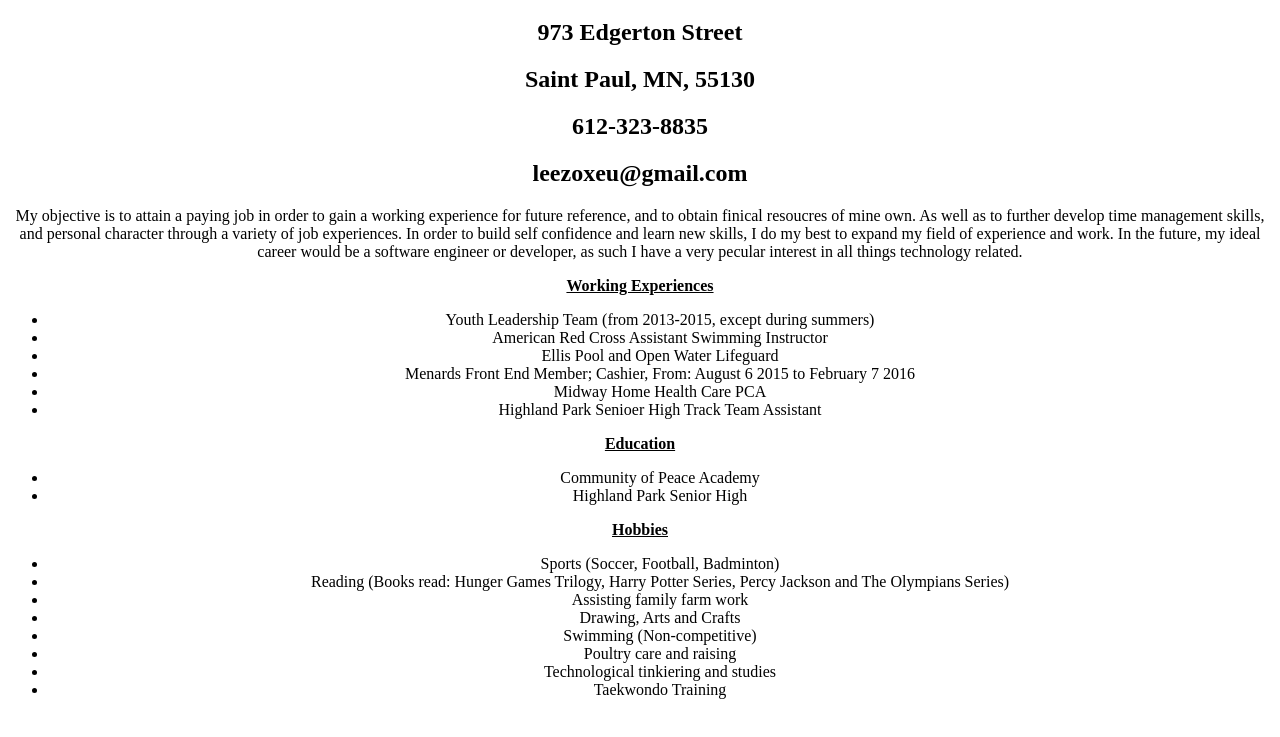
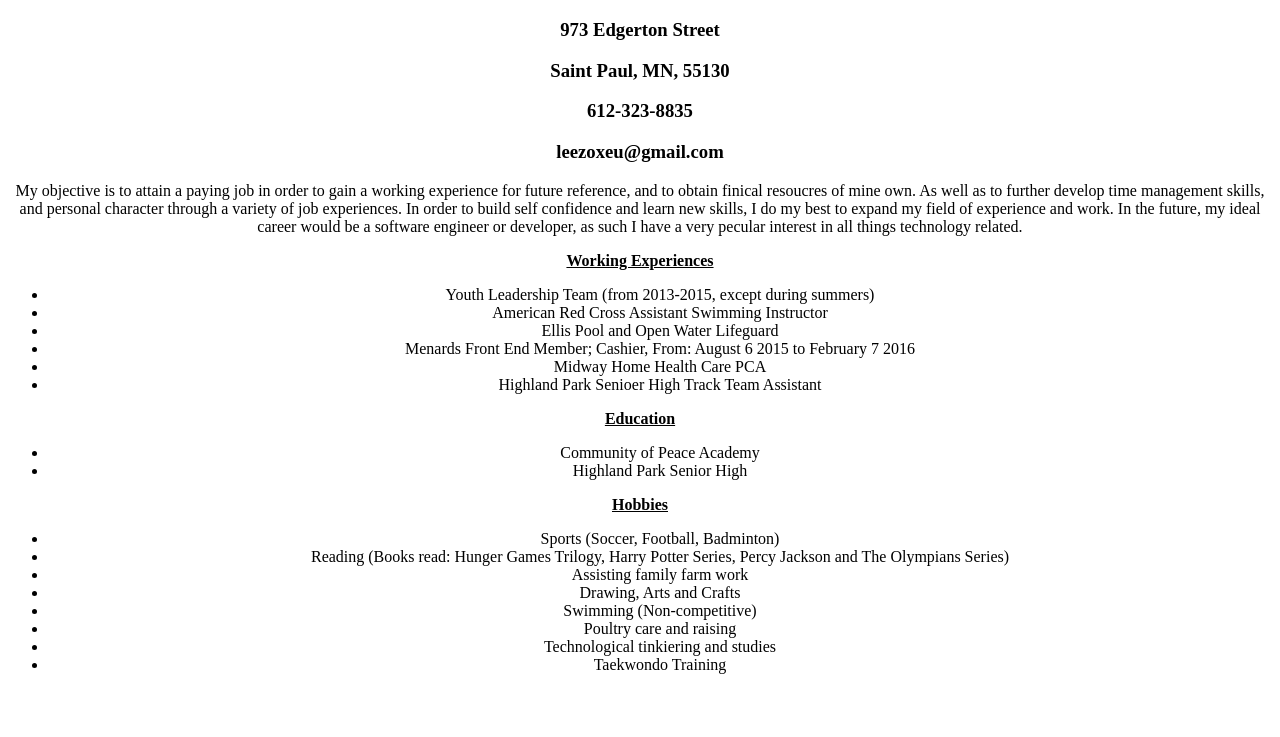
Before and after one commit to zoxLee/zoxLee.github.io, a plain HTML site: page index.html in a window 1280 px wide. Shown: the part 61-798 px from the top of the page. Drawn offline with Linux system fonts and the light colour scheme.

Commit message:
Update index.html

```diff
--- a/index.html
+++ b/index.html
@@ -6,10 +6,10 @@
  <body>
 
 <h1> Zoxeu Lee </h1>
-<h2> 973 Edgerton Street</h2>
-<h2> Saint Paul, MN, 55130</h2>
-<h2> 612-323-8835</h2>
-<h2> leezoxeu@gmail.com</h2>
+<h3> 973 Edgerton Street</h3>
+<h3> Saint Paul, MN, 55130</h3>
+<h3> 612-323-8835</h3>
+<h3> leezoxeu@gmail.com</h3>
 
   <p>My objective is to attain a paying job in order to gain a working experience for future reference, and to obtain finical resoucres of mine own. As well as to further develop time management skills, and personal character through a variety of job experiences.
     In order to build self confidence and learn new skills, I do my best to expand my field of experience and work. In the future, my ideal career would be a software engineer or developer, as such I have a very pecular interest in all things technology related.
```
